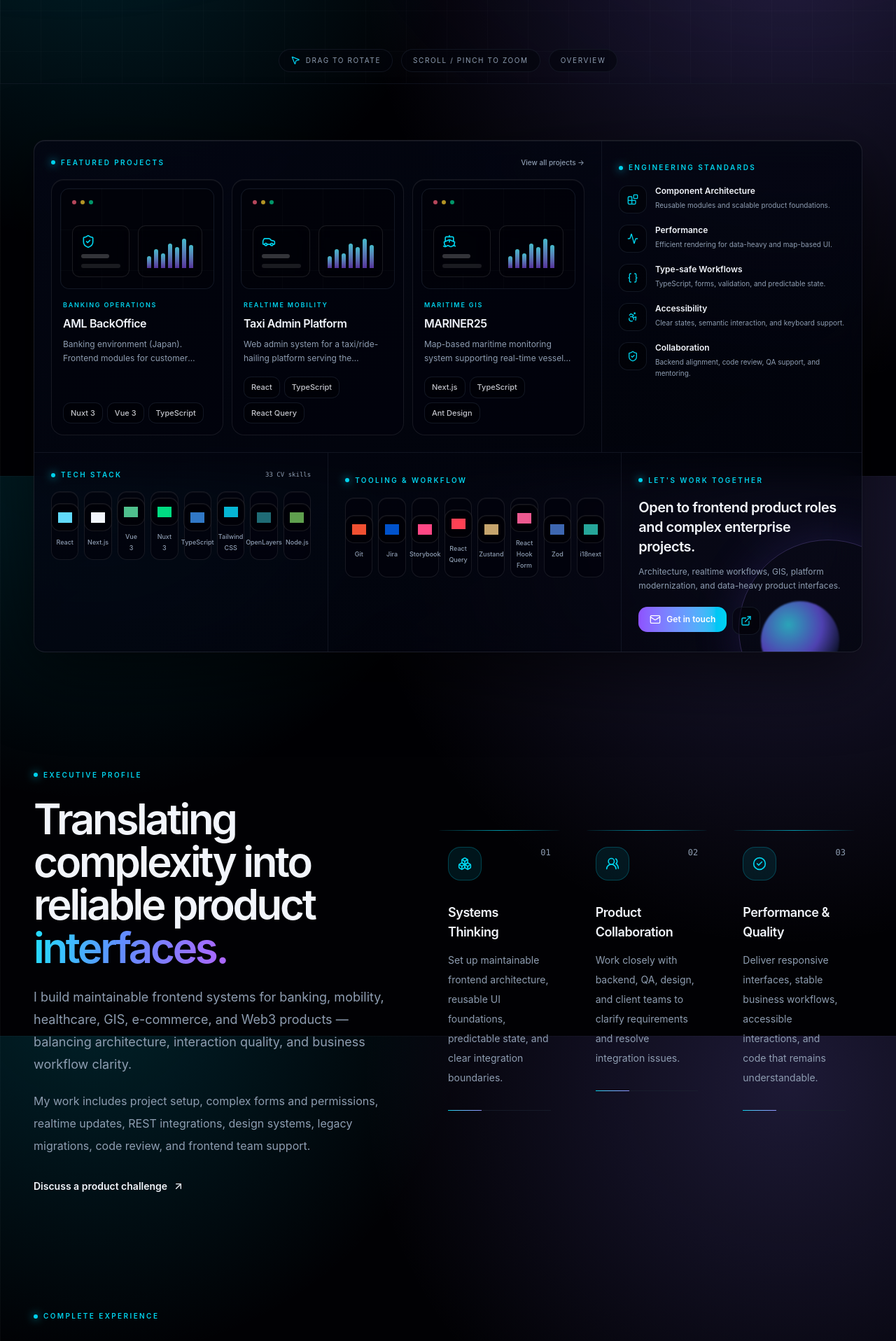
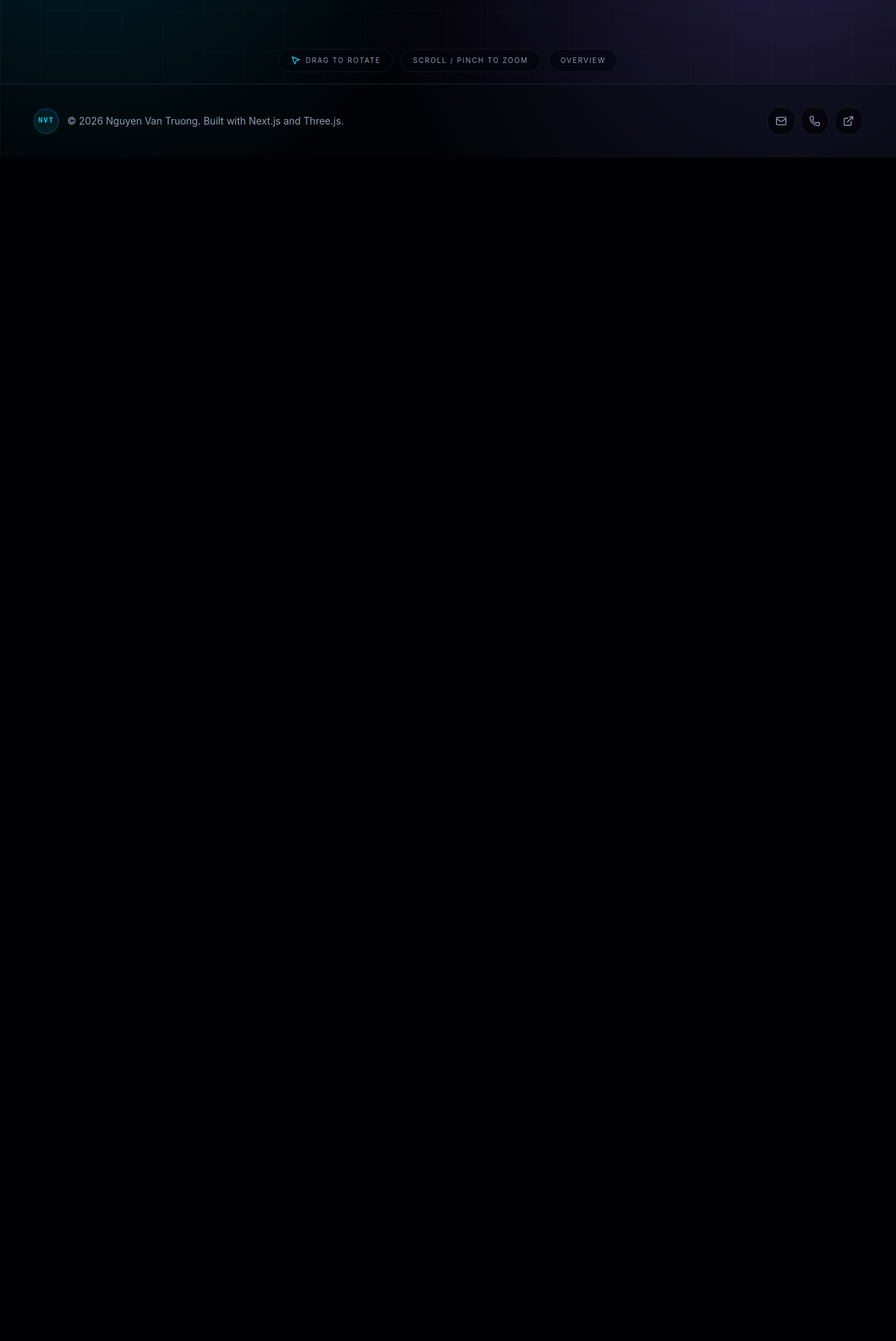
Before and after one commit to Truong2/portfolio, a Next.js app: page / in a window 1280 px wide. Shown: the part 920-2836 px from the top of the page at 70% size. After the commit the page ends 1145 px from the top, so only its background shows below. Built offline with nearby package versions, Linux system fonts and the light colour scheme; no server answers; grey boxes are pictures that could not be loaded.

Commit message:
refactor: remove duplicate landing sections

```diff
--- a/src/app/page.tsx
+++ b/src/app/page.tsx
@@ -1,17 +1,9 @@
-import { AboutSection } from "@/components/sections/about-section";
-import { EducationContactSection } from "@/components/sections/education-contact-section";
-import { ExperienceTimeline } from "@/components/sections/experience-timeline";
 import { HeroSection } from "@/components/sections/hero-section";
-import { PortfolioDashboardSection } from "@/components/sections/portfolio-dashboard-section";
 
 export default function Home() {
   return (
     <main className="flex flex-1 flex-col overflow-hidden">
       <HeroSection />
-      <PortfolioDashboardSection />
-      <AboutSection />
-      <ExperienceTimeline />
-      <EducationContactSection />
     </main>
   );
 }
```
